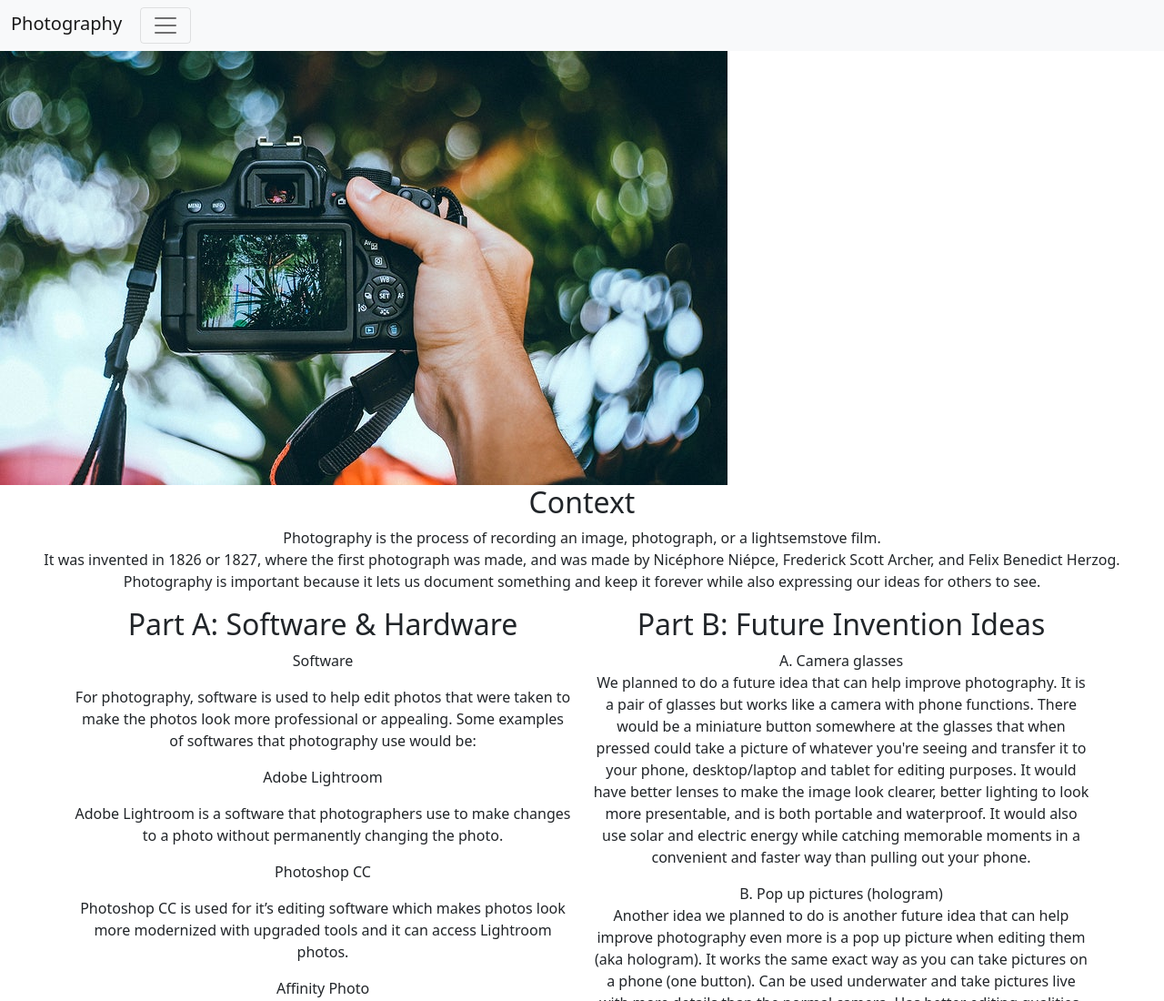
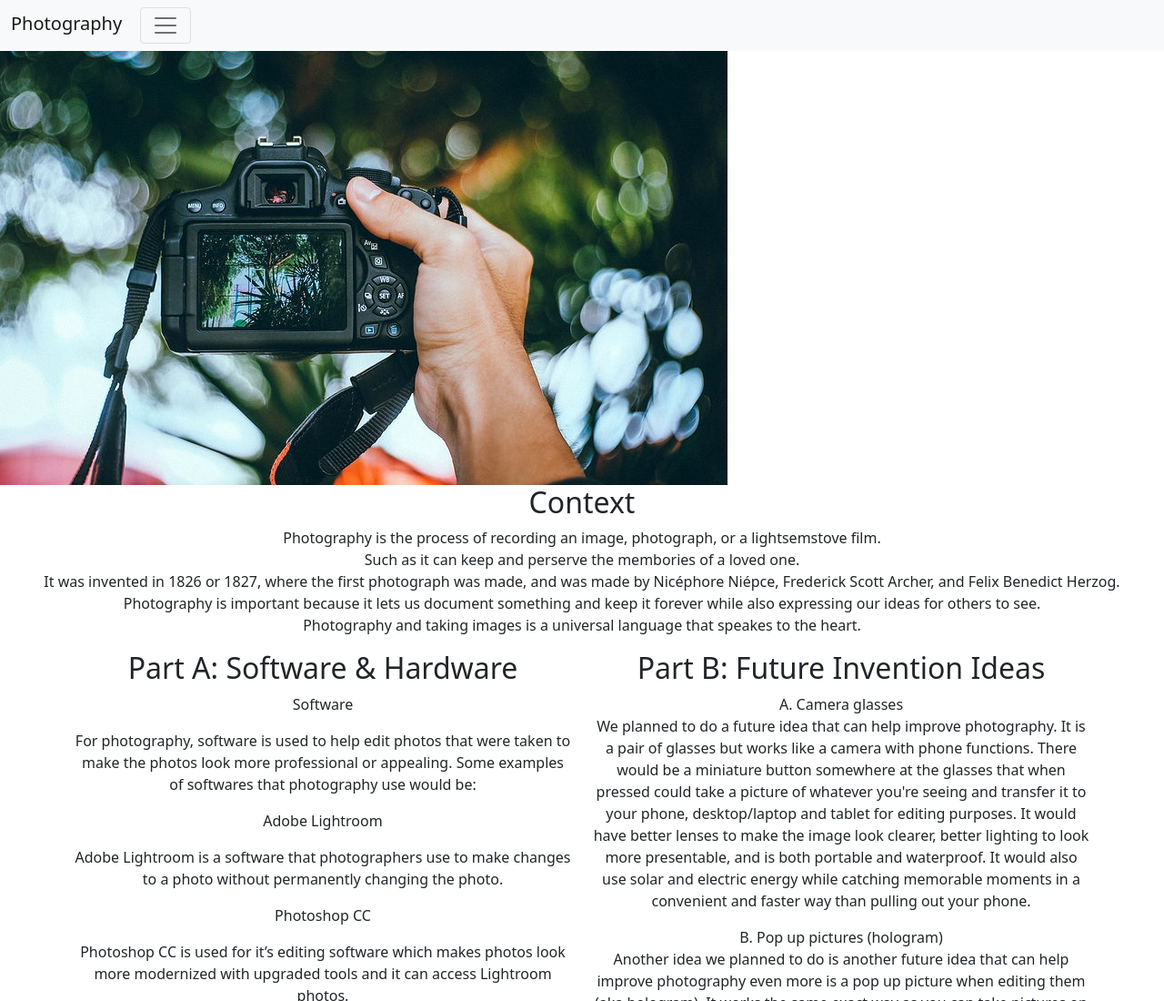
Before and after one commit to gracez9630/sep10-freedom-project, a plain HTML site: page index.html in a window 1280 px wide. Shown: the top 1100 px of the page at 91% size. Drawn offline with nearby package versions, Linux system fonts and the light colour scheme.

Commit message:
add context

```diff
--- a/index.html
+++ b/index.html
@@ -50,7 +50,7 @@
           <img src="img/camera.jpg">
         <div class="context">
           <h2 id="context">Context</h2>
-          <p>Photography is the process of recording an image, photograph, or a lightsemstove film. <br>It was invented in 1826 or 1827, where the first photograph was made, and was made by Nicéphore Niépce, Frederick Scott Archer, and Felix Benedict Herzog.</br> Photography is important because it lets us document something and keep it forever while also expressing our ideas for others to see. </p>
+          <p>Photography is the process of recording an image, photograph, or a lightsemstove film. <br>Such as it can keep and perserve the membories of a loved one.<br>It was invented in 1826 or 1827, where the first photograph was made, and was made by Nicéphore Niépce, Frederick Scott Archer, and Felix Benedict Herzog.</br> Photography is important because it lets us document something and keep it forever while also expressing our ideas for others to see.<br> Photography and taking images is a universal language that speakes to the heart. </p>
         </div>
 
         <div class="container">
```
